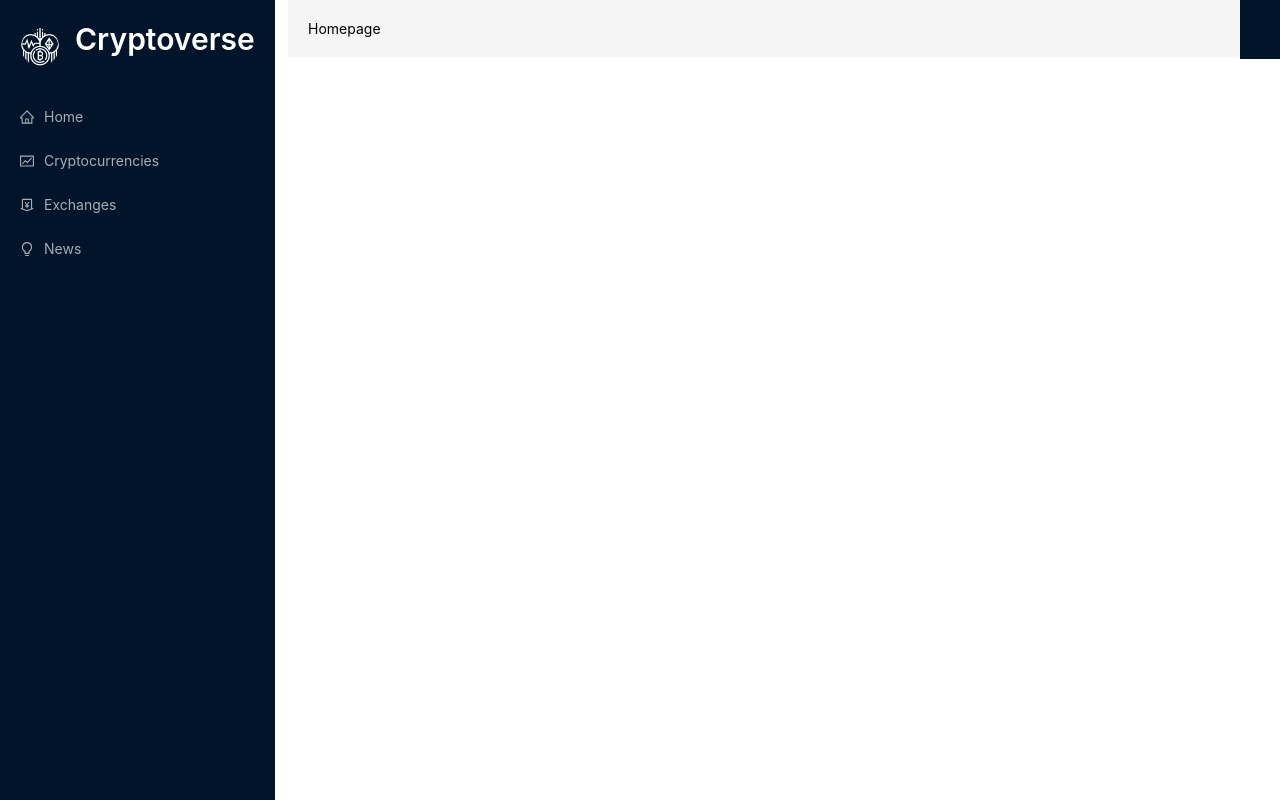
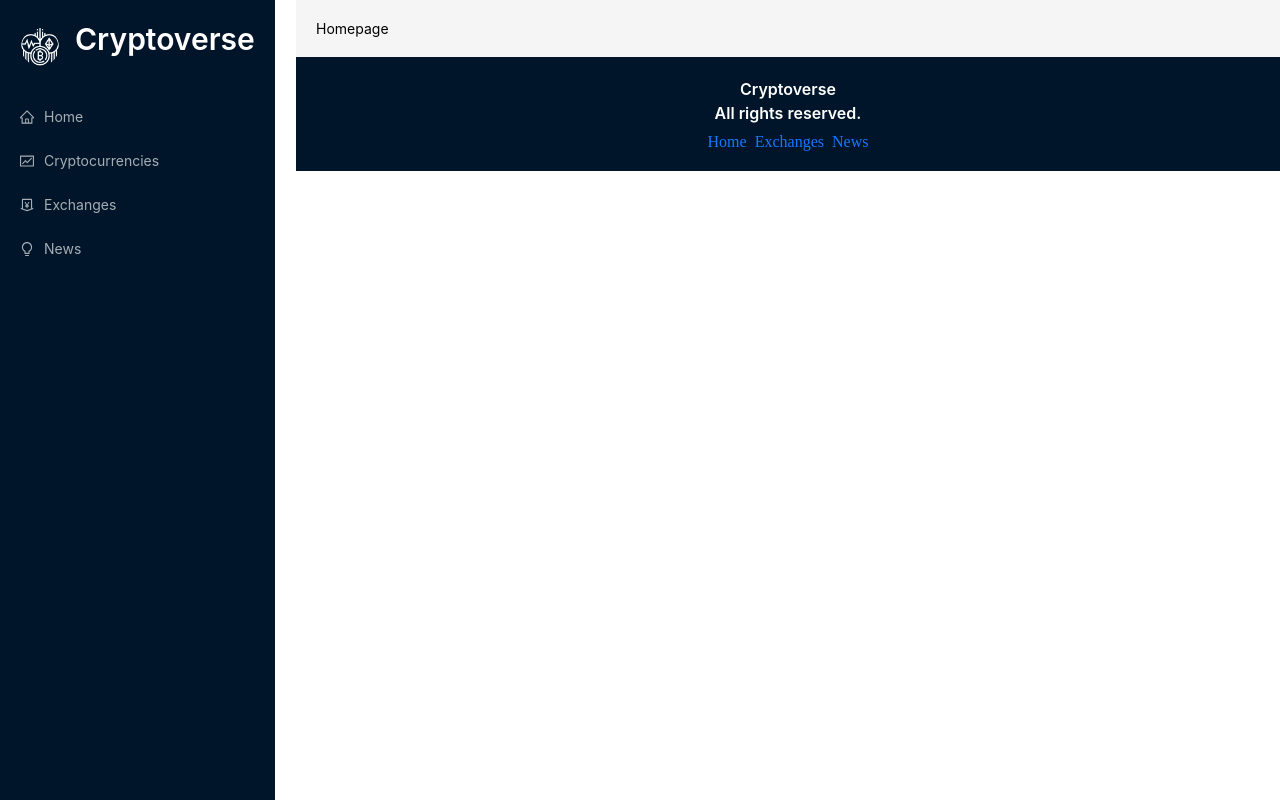
Before and after one commit to TemitopeRekun/crypto-app-reactjs, a React (Vite) app: page / in a window 1280 px wide. Built offline with nearby package versions, Linux system fonts and the light colour scheme.

Commit message:
starting to code the functionalities

```diff
--- a/src/App.jsx
+++ b/src/App.jsx
@@ -41,12 +41,20 @@ function App() {
 						</Routes>
 					</div>
 				</Layout>
-			</div>
 
-			<div className="footer">
-				<Typography.Title>
-
-				</Typography.Title>
+				<div className="footer">
+					<Typography.Title
+						level={5}
+						style={{ color: "white", textAlign: "center" }}>
+						Cryptoverse <br />
+						All rights reserved.
+					</Typography.Title>
+					<Space>
+						<Link to="/">Home</Link>
+						<Link to="/exchanges">Exchanges</Link>
+						<Link to="/news">News</Link>
+					</Space>
+				</div>
 			</div>
 		</div>
 	);
--- a/src/components/Navbar.jsx
+++ b/src/components/Navbar.jsx
@@ -11,6 +11,33 @@ import {
 } from "@ant-design/icons";
 
 const Navbar = () => {
+	const menuItems = [
+		{
+			key: "home",
+			icon: <HomeOutlined />,
+			text: "Home",
+			link: "/",
+		},
+		{
+			key: "cryptocurrencies",
+			icon: <FundOutlined />,
+			text: "Cryptocurrencies",
+			link: "/Cryptocurrencies",
+		},
+		{
+			key: "exchanges",
+			icon: <MoneyCollectOutlined />,
+			text: "Exchanges",
+			link: "/exchanges",
+		},
+		{
+			key: "news",
+			icon: <BulbOutlined />,
+			text: "News",
+			link: "/news",
+		},
+	];
+
 	return (
 		<div className="nav-container">
 			<div className="logo-container">
@@ -21,21 +48,11 @@ const Navbar = () => {
 			</div>
 
 			<Menu theme="dark">
-				<Menu.Item icon={<HomeOutlined />}>
-					<Link to="/">Home</Link>
-				</Menu.Item>
-
-				<Menu.Item icon={<FundOutlined />}>
-					<Link to="/Cryptocurrencies">Cryptocurrencies</Link>
-				</Menu.Item>
-
-				<Menu.Item icon={<MoneyCollectOutlined />}>
-					<Link to="/exchanges">Exchanges</Link>
-				</Menu.Item>
-
-				<Menu.Item icon={<BulbOutlined />}>
-					<Link to="/news">News</Link>
-				</Menu.Item>
+				{menuItems.map((item) => (
+					<Menu.Item key={item.key} icon={item.icon}>
+						<Link to={item.link}>{item.text}</Link>
+					</Menu.Item>
+				))}
 			</Menu>
 		</div>
 	);
```
